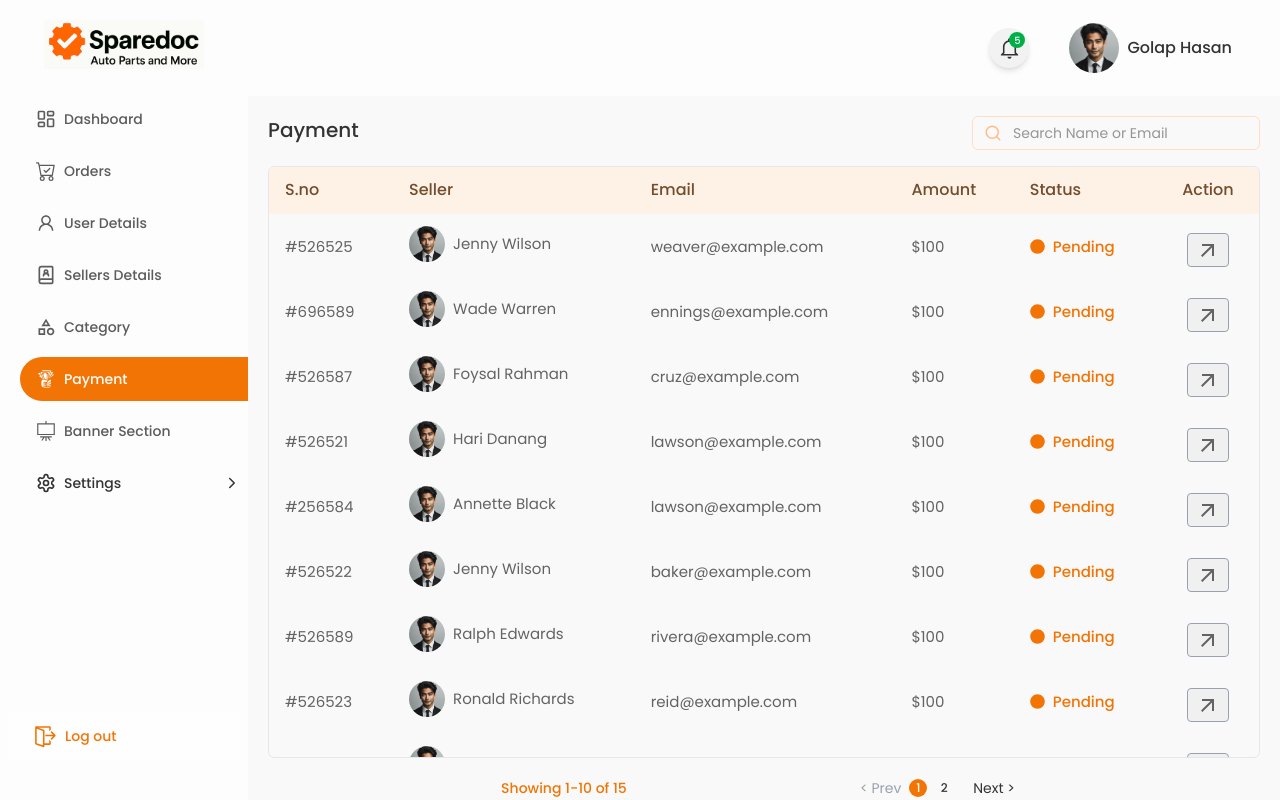
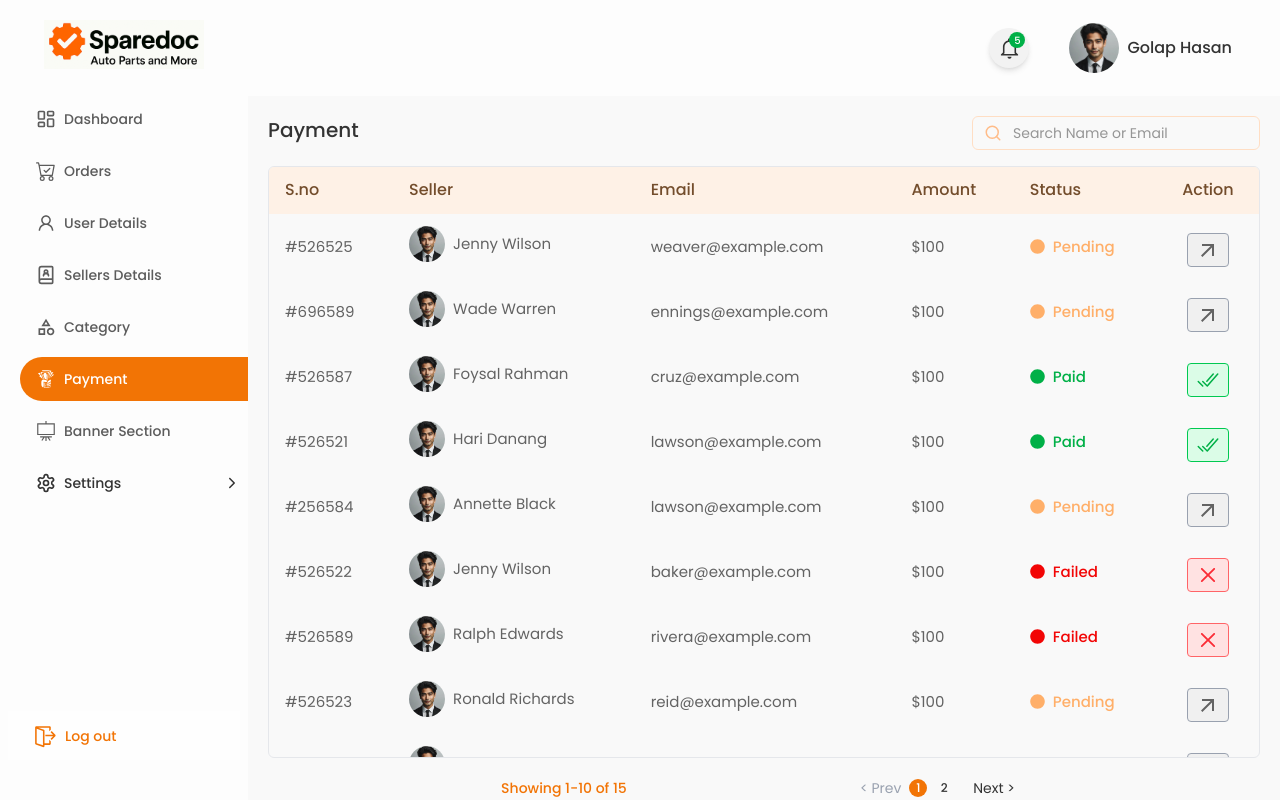
Before and after one commit to nurulla-hasan/sparedoc-dashboard, a Next.js app: page /payments in a window 1280 px wide. Built offline with nearby package versions, Linux system fonts and the light colour scheme.

Commit message:
payment section updated

```diff
--- a/src/app/payments/page.jsx
+++ b/src/app/payments/page.jsx
@@ -27,28 +27,31 @@ export default function PaymentDetails() {
   const handleModal = (user) => {
     setSelectedUser(user)
     setIsPaymentModal(true)
-    console.log('object')
   }
 
   const handleReject = () => {
-    setIsPaymentModal(false)
-  }
+    const updated = data.map((user) =>
+      user.id === selectedUser.id ? { ...user, paymentStatus: "failed" } : user
+    );
+    const updatedUser = updated.find((user) => user.id === selectedUser.id);
+
+    toast.error(`${updatedUser.name.split(" ")[0]} has been marked as Failed`);
+
+    setData(updated);
+    setIsPaymentModal(false);
+  };
 
   const handleAccept = () => {
     const updated = data.map((user) =>
-      user.id === selectedUser.id ? { ...user, paymentStatus: !user.paymentStatus } : user
+      user.id === selectedUser.id ? { ...user, paymentStatus: "paid" } : user
     );
     const updatedUser = updated.find((user) => user.id === selectedUser.id);
 
-    if (updatedUser.blocked) {
-      toast.success(`${updatedUser.name.slice(0, 8)}... has been Blocked`)
-    } else {
-      toast.success(`${updatedUser.name.slice(0, 8)}... has been Unblocked`)
-    }
+    toast.success(`${updatedUser.name.split(" ")[0]} has been marked as Paid`);
     setData(updated);
+    setIsPaymentModal(false);
+  };
 
-    setIsPaymentModal(false)
-  }
 
 
   const filtered = data.filter((user) =>
--- a/src/components/table/payments-table/PaymentsTable.jsx
+++ b/src/components/table/payments-table/PaymentsTable.jsx
@@ -1,6 +1,7 @@
 import { FaCircle } from "react-icons/fa";
 import { MdOutlineArrowOutward } from "react-icons/md";
 import { IoCheckmarkDoneOutline } from "react-icons/io5";
+import { RxCross2 } from "react-icons/rx";
 
 const PaymentTable = ({ paged, handleModal }) => {
     return (
@@ -30,31 +31,37 @@ const PaymentTable = ({ paged, handleModal }) => {
                             <td className="px-4 py-3">{user.amount}</td>
                             <td className="px-4 py-3">
                                 {
-                                    user.paymentStatus ?
+                                    user.paymentStatus === "paid" ?
                                         <span className="flex items-center gap-2 font-medium text-[#00B047]">
                                             <FaCircle size={15} /> Paid
                                         </span>
-                                        :
-                                        <span className="flex items-center gap-2 font-medium text-[#F27405]">
-                                            <FaCircle size={15} /> Pending
-                                        </span>
+                                        : user.paymentStatus === "pending" ?
+                                            <span className="flex items-center gap-2 font-medium text-[#ffaf69]">
+                                                <FaCircle size={15} /> Pending
+                                            </span>
+                                            :
+                                            <span className="flex items-center gap-2 font-medium text-[#f20505]">
+                                                <FaCircle size={15} /> Failed
+                                            </span>
+
                                 }
                             </td>
                             <td className="px-4 py-3 flex justify-center">
                                 <button
                                     onClick={() => handleModal(user)}
-                                    disabled={user.paymentStatus}
-                                    className={`flex items-center gap-1 justify-center rounded-sm cursor-pointer transition-all duration-300  disabled:cursor-not-allowed ${user.paymentStatus ? 'bg-green-100 border-green-500 border py-1 px-2':'bg-[#f0f0f0] border border-gray-400 py-1 px-2'}`}
+                                    disabled={user.paymentStatus !== "pending"}
+                                    className={`flex items-center gap-1 justify-center rounded-sm cursor-pointer transition-all duration-300  disabled:cursor-not-allowed ${user.paymentStatus === "paid" ? 'bg-green-100 border-green-500 border py-1 px-2'
+                                        : user.paymentStatus === "pending" ?
+                                            'bg-[#f0f0f0] border border-gray-400 py-1 px-2' : "bg-red-100 border border-red-400 py-1 px-2"}`}
                                 >
                                     <span>
                                         {
-                                            user.paymentStatus
+                                            user.paymentStatus === "pending"
                                                 ?
-                                                <IoCheckmarkDoneOutline
-                                                    color="#00B047"
-                                                    size={24} />
-                                                :
                                                 <MdOutlineArrowOutward size={24} />
+                                                : user.paymentStatus === "paid" ?
+                                                    <IoCheckmarkDoneOutline color="#00B047" size={24} />
+                                                    : <RxCross2 size={24} className="text-red-500"/>
                                         }
                                     </span>
                                 </button>
--- a/src/data/data.js
+++ b/src/data/data.js
@@ -499,7 +499,7 @@ export const paymentDetails = [
     avatar: "/images/avatar.png",
     email: "weaver@example.com",
     amount: "$100",
-    "paymentStatus": false,
+    "paymentStatus": "pending",
   },
   {
     id: "#696589",
@@ -507,7 +507,7 @@ export const paymentDetails = [
     avatar: "/images/avatar.png",
     email: "ennings@example.com",
     amount: "$100",
-    "paymentStatus": false,
+    "paymentStatus":"pending",
   },
   {
     id: "#526587",
@@ -515,7 +515,7 @@ export const paymentDetails = [
     avatar: "/images/avatar.png",
     email: "cruz@example.com",
     amount: "$100",
-    "paymentStatus": false,
+    "paymentStatus": "paid",
   },
   {
     id: "#526521",
@@ -523,7 +523,7 @@ export const paymentDetails = [
     avatar: "/images/avatar.png",
     email: "lawson@example.com",
     amount: "$100",
-    "paymentStatus": false,
+    "paymentStatus": "paid",
   },
   {
     id: "#256584",
@@ -531,7 +531,7 @@ export const paymentDetails = [
     avatar: "/images/avatar.png",
     email: "lawson@example.com",
     amount: "$100",
-    "paymentStatus": false,
+    "paymentStatus": "pending",
   },
   {
     id: "#526522",
@@ -539,7 +539,7 @@ export const paymentDetails = [
     avatar: "/images/avatar.png",
     email: "baker@example.com",
     amount: "$100",
-    "paymentStatus": false,
+    "paymentStatus": "failed",
   },
   {
     id: "#526589",
@@ -547,7 +547,7 @@ export const paymentDetails = [
     avatar: "/images/avatar.png",
     email: "rivera@example.com",
     amount: "$100",
-    "paymentStatus": false,
+    "paymentStatus": "failed",
   },
   {
     id: "#526523",
@@ -555,7 +555,7 @@ export const paymentDetails = [
     avatar: "/images/avatar.png",
     email: "reid@example.com",
     amount: "$100",
-    "paymentStatus": false,
+    "paymentStatus": "pending",
   },
   {
     id: "#200257",
@@ -563,7 +563,7 @@ export const paymentDetails = [
     avatar: "/images/avatar.png",
     email: "sanders@example.com",
     amount: "$100",
-    "paymentStatus": false,
+    "paymentStatus": "pending",
   },
   {
     id: "#526534",
@@ -571,7 +571,7 @@ export const paymentDetails = [
     avatar: "/images/avatar.png",
     email: "jennings@example.com",
     amount: "$100",
-    "paymentStatus": false,
+    "paymentStatus": "pending",
   },
   {
     id: "#105986",
@@ -579,7 +579,7 @@ export const paymentDetails = [
     avatar: "/images/avatar.png",
     email: "young@example.com",
     amount: "$100",
-    "paymentStatus": false,
+    "paymentStatus": "pending",
   },
   {
     id: "#845911",
@@ -587,7 +587,7 @@ export const paymentDetails = [
     avatar: "/images/avatar.png",
     email: "russell@example.com",
     amount: "$100",
-    "paymentStatus": false,
+    "paymentStatus": "pending",
   },
   {
     id: "#258744",
@@ -595,7 +595,7 @@ export const paymentDetails = [
     avatar: "/images/avatar.png",
     email: "hawkins@example.com",
     amount: "$100",
-    "paymentStatus": false,
+    "paymentStatus": "pending",
   },
   {
     id: "#785214",
@@ -603,7 +603,7 @@ export const paymentDetails = [
     avatar: "/images/avatar.png",
     email: "howard@example.com",
     amount: "$100",
-    "paymentStatus": false,
+    "paymentStatus": "pending",
   },
   {
     id: "#369852",
@@ -611,7 +611,7 @@ export const paymentDetails = [
     avatar: "/images/avatar.png",
     email: "nguyen@example.com",
     amount: "$100",
-    "paymentStatus": false,
+    "paymentStatus": "pending",
   },
 ];
 
```
